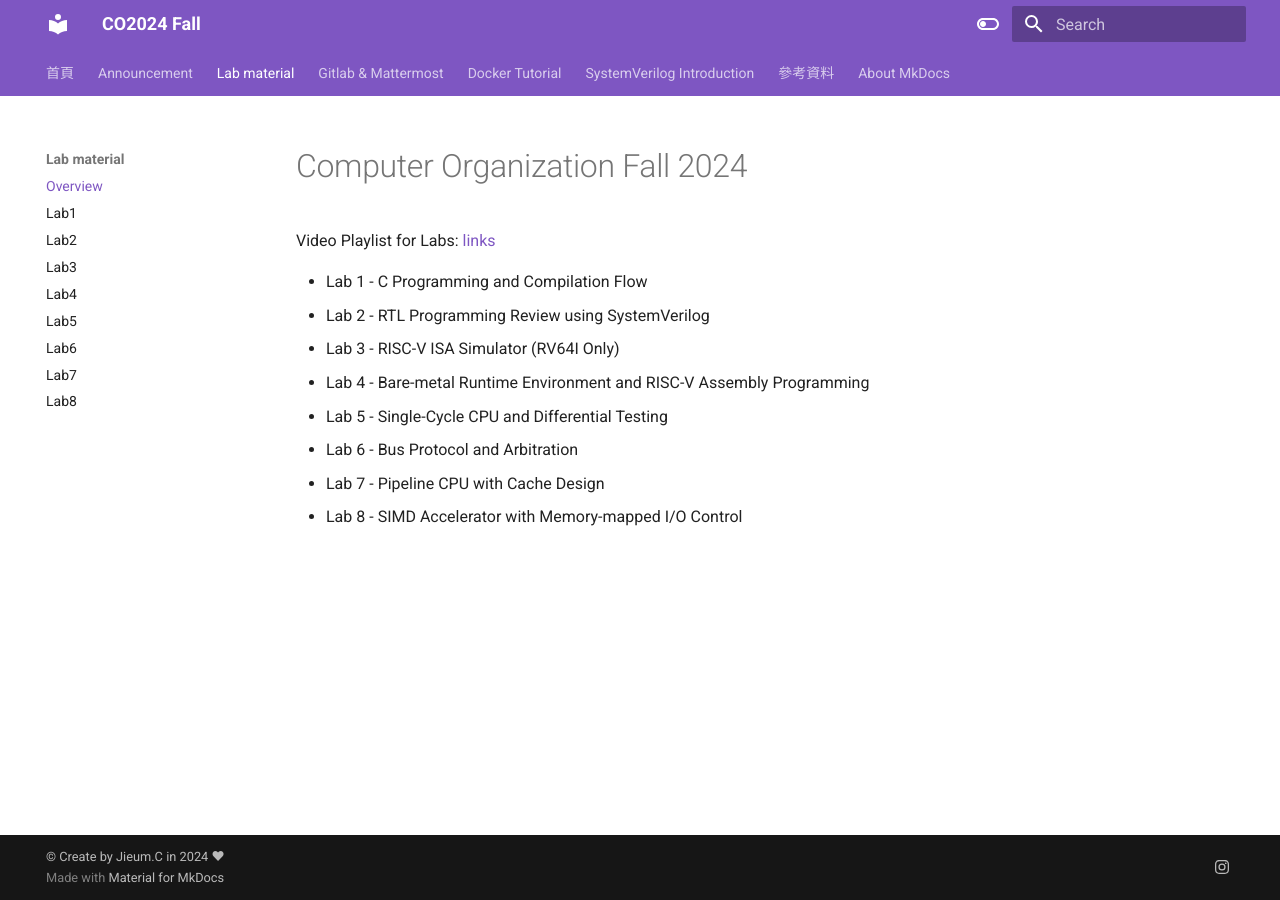
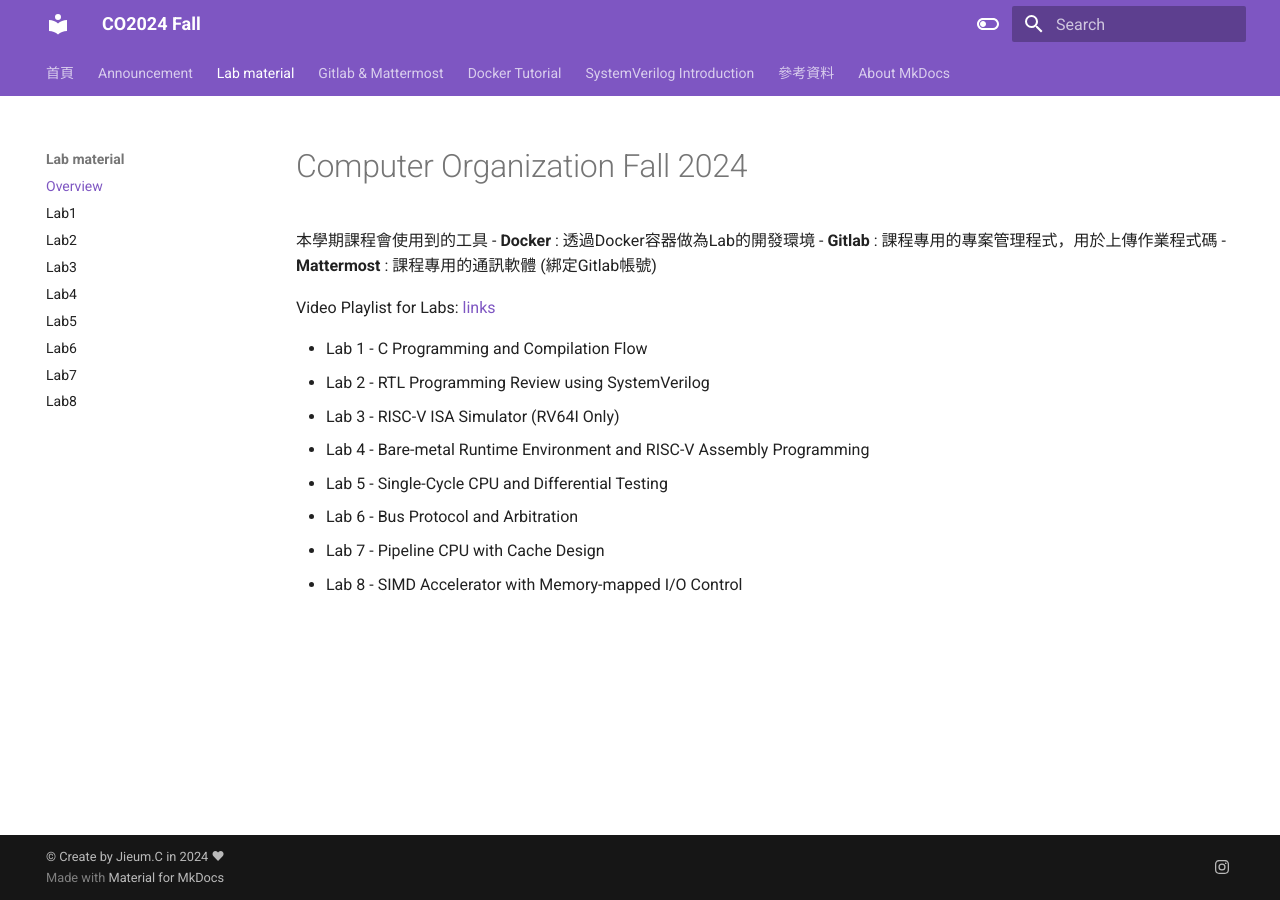
Before and after one commit to Jieumban/Test_mkdocs-, an MkDocs documentation site: the page built from docs/labs/lab_overview.md, in a window 1280 px wide. Built offline with MkDocs 1.6.1 and Material for MkDocs 9.7.7, drawn with Linux system fonts in a browser that asks for light colours; nearby versions of some CDN libraries.

Commit message:
24080516

```diff
--- a/docs/labs/lab_overview.md
+++ b/docs/labs/lab_overview.md
@@ -1,4 +1,9 @@
 # Computer Organization Fall 2024
+
+本學期課程會使用到的工具
+- **Docker** : 透過Docker容器做為Lab的開發環境
+- **Gitlab** : 課程專用的專案管理程式，用於上傳作業程式碼
+- **Mattermost** : 課程專用的通訊軟體 (綁定Gitlab帳號)
 
 Video Playlist for Labs: [links]()
 
--- a/mkdocs.yml
+++ b/mkdocs.yml
@@ -4,13 +4,19 @@ theme:
   features:
     - navigation.tabs
     - navigation.sections
+    - navigation.expand
+    - navigation.instant
     - toc.integrate
     - navigation.top
     - search.suggest
     - search.highlight
-    - content.tabs.link
+    - search.relevance
+    - content.tabs
     - content.code.annotation
     - content.code.copy
+    - content.footnotes
+    - content.images
+    - content.anchors
   language: en
   palette:
     - scheme: default
```
Also changed, not shown: docs/mkdocs.md (+7 -3 lines), docs/sv.md (+4 -1 lines).
